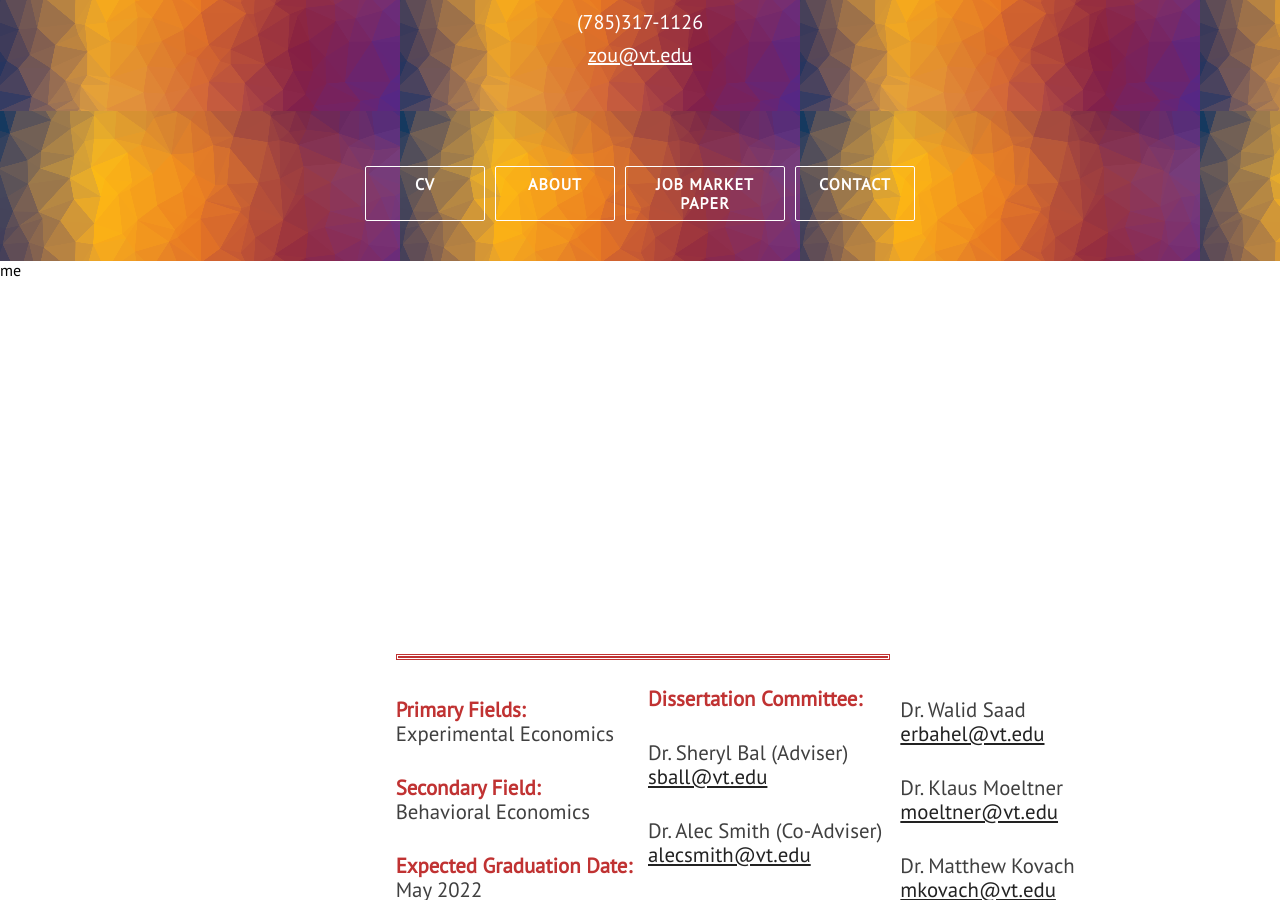
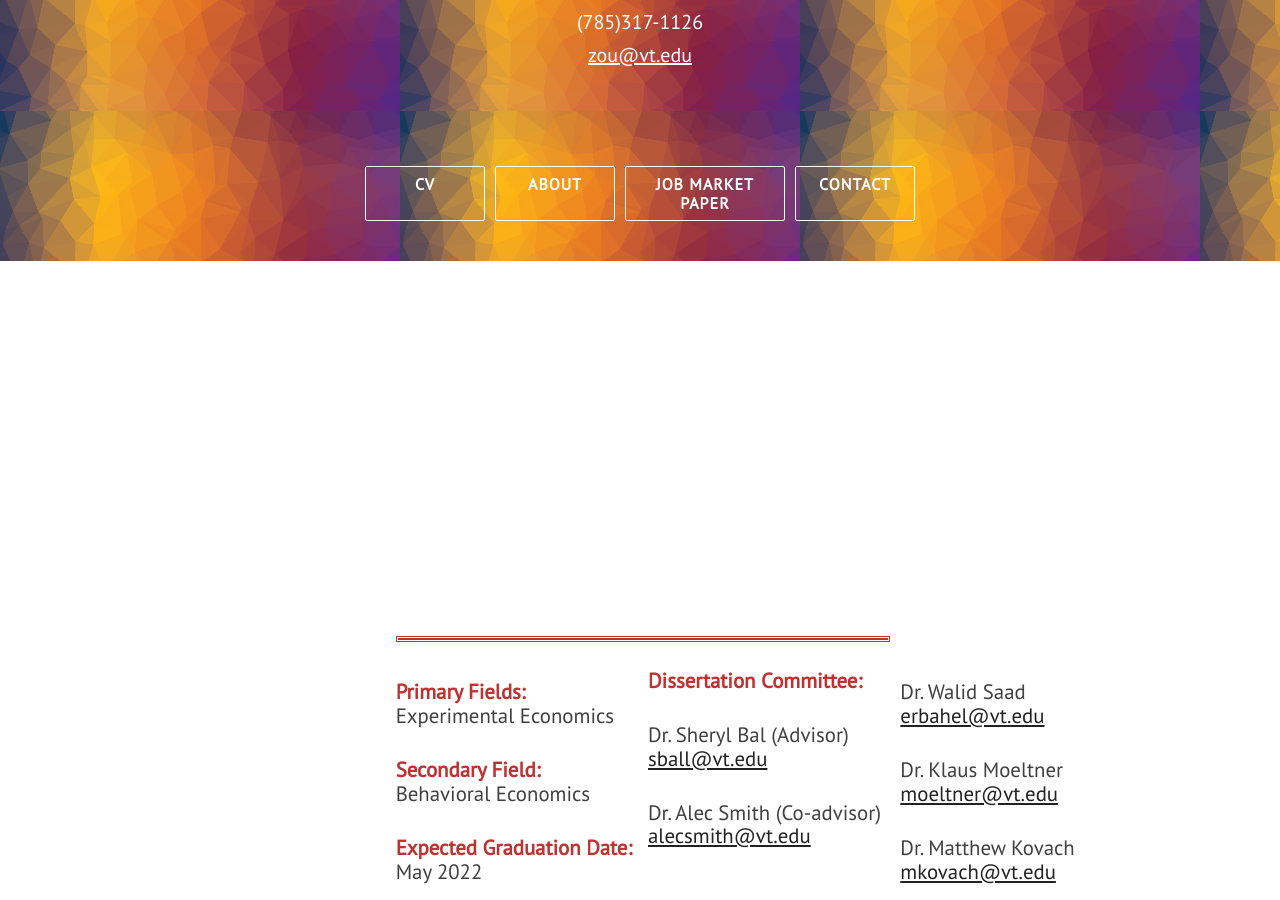
Before and after one commit to KevinKCV/kevinzou, a Jekyll site: the page built from index.html, in a window 1280 px wide and 900 px high, scrolled down 639 px. Built offline with Jekyll 4.4.1, drawn with Linux system fonts in a browser that asks for light colours; nearby versions of some CDN libraries.

Commit message:
Update 01info.html

```diff
--- a/_includes/01info.html
+++ b/_includes/01info.html
@@ -1,4 +1,4 @@
-me<div class="section-wrapper">
+<div class="section-wrapper">
     <section class="section about" id="info">
 
 
@@ -28,10 +28,10 @@ me<div class="section-wrapper">
 
             <b class="paragraph-text" style="color:rgb(192, 50, 50)"> Dissertation Committee:</b><br>
 
-            <p class="paragraph-text"> Dr. Sheryl Bal (Adviser) <br>
+            <p class="paragraph-text"> Dr. Sheryl Bal (Advisor) <br>
             <a href="mailto:{{ ntideman@vt.edu }}">sball@vt.edu</a></p>
 
-            <p class="paragraph-text"> Dr. Alec Smith (Co-Adviser) <br>
+            <p class="paragraph-text"> Dr. Alec Smith (Co-advisor) <br>
             <a href="mailto:{{ ashleyr@vt.edu }}">alecsmith@vt.edu</a></p>
 
 
```
